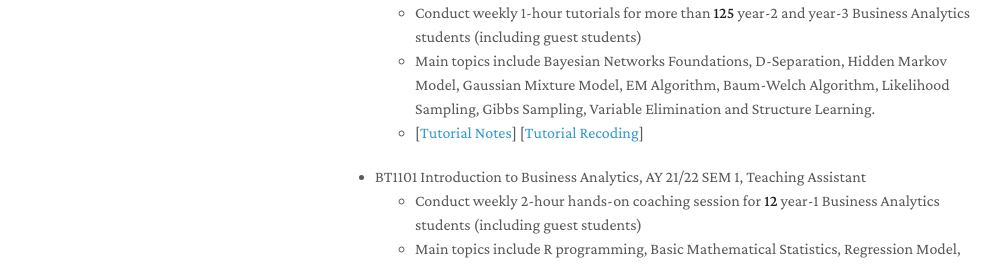
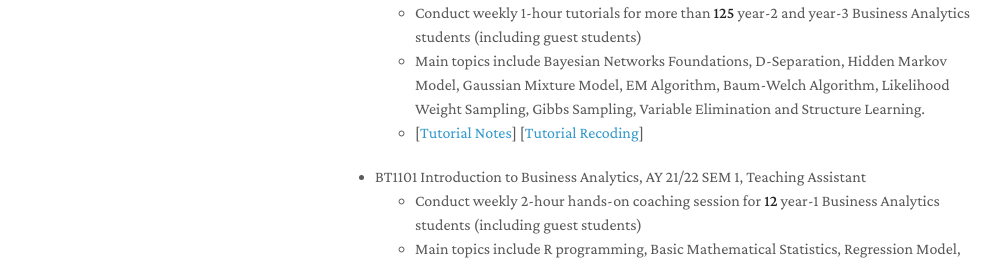
Before and after one commit to Henry-Yuan-He/Henry-Yuan-He.github.io, a Jekyll site: the page built from index.md, in a window 1280 px wide and 1143 px high. Shown: the part 696-961 px from the top of the window, without its empty margins (135-1139 px from the left). Built offline with Jekyll 4.4.1, drawn with Linux system fonts in a browser that asks for light colours; nearby versions of some CDN libraries; a style sheet for code colours, icons or effects is not loaded; our own code applies the rules of GitHub Pages for plain Markdown files.

Commit message:
Update index.md

```diff
--- a/index.md
+++ b/index.md
@@ -32,7 +32,7 @@ My Research interests are in the area of Operations Research and Statistical Mac
 
 - BT3102 Computational Methods for Business Analytics, AY 21/22 SEM 2, Teaching Assistant
   - Conduct weekly 1-hour tutorials for more than **125** year-2 and year-3 Business Analytics students (including guest students)
-  - Main topics include Bayesian Networks Foundations, D-Separation, Hidden Markov Model, Gaussian Mixture Model, EM Algorithm, Baum-Welch Algorithm, Likelihood Sampling, Gibbs Sampling, Variable Elimination and Structure Learning.
+  - Main topics include Bayesian Networks Foundations, D-Separation, Hidden Markov Model, Gaussian Mixture Model, EM Algorithm, Baum-Welch Algorithm, Likelihood Weight Sampling, Gibbs Sampling, Variable Elimination and Structure Learning.
   - [[Tutorial Notes](https://drive.google.com/file/d/14HlVE_Dj5k5b2AZfcius6i2_K778Ztt8/view?usp=sharing)] [[Tutorial Recoding](https://www.youtube.com/playlist?list=PLYEmLA_7ilZNEjwvGUoszPzUOWqIDjUZI)]
 
 - BT1101 Introduction to Business Analytics, AY 21/22 SEM 1, Teaching Assistant
```
